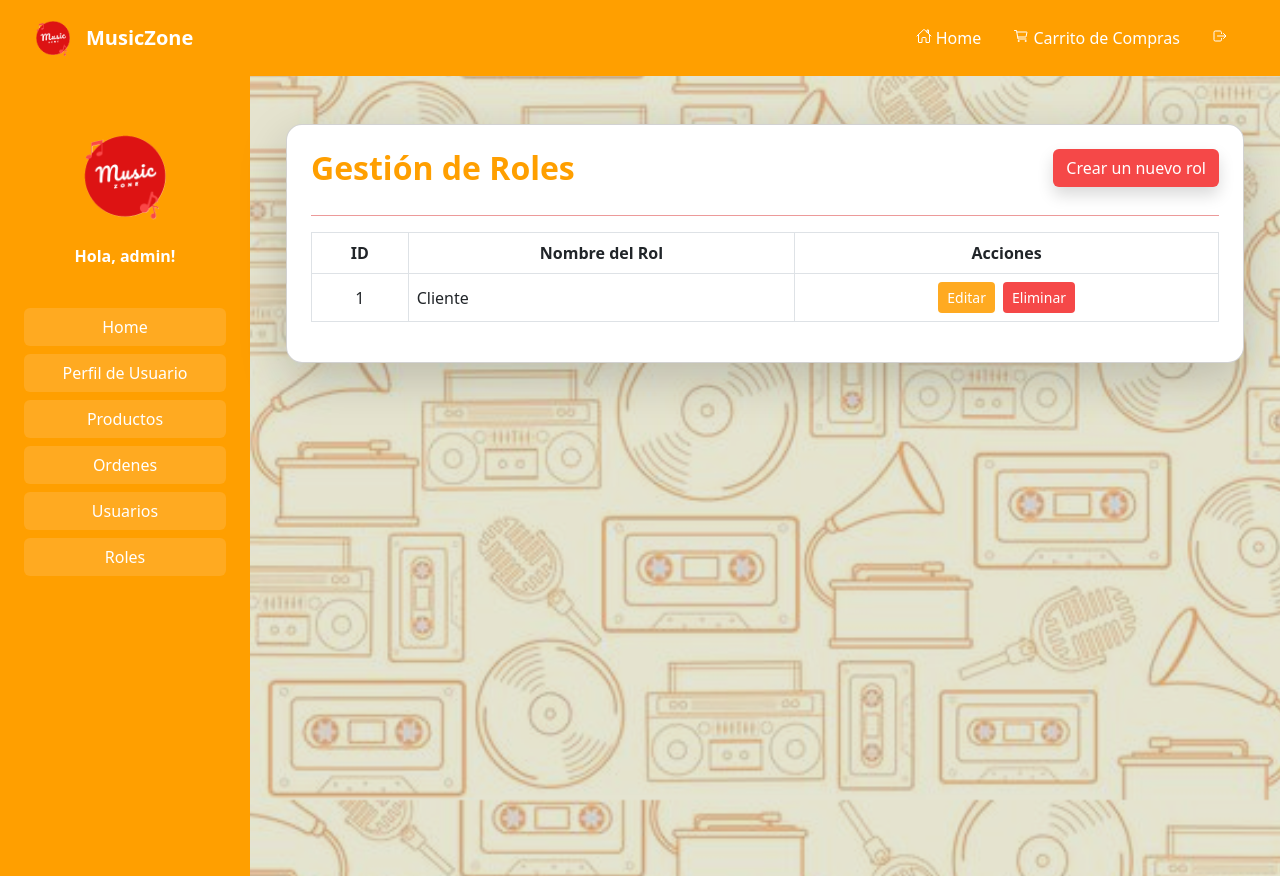
After one commit to MarianaG22/MusicZone, a Django app: page /usuarios/roles/ in a window 1280 px wide. The commit adds this page. Run offline with Django 5.2, Linux system fonts and the light colour scheme; a user stored in the database is signed in; data comes from the database, SQL or seed files in the repository; some libraries are stand-ins or nearby versions.

Commit message:
fix - Crud Roles

```diff
--- a/MusicZone/MusicZone/templates/base.html
+++ b/MusicZone/MusicZone/templates/base.html
@@ -88,6 +88,9 @@
                 <li class="nav-item mb-2">
                     <a href="{% url 'users:user' %}" class="btn w-100" style="background-color: #ffaa21; color: white;">Usuarios</a>
                 </li>
+                <li class="nav-item mb-2">
+                    <a href="{% url 'users:role' %}" class="btn w-100" style="background-color: #ffaa21; color: white;">Roles</a>
+                </li>
                 {% endif %}
             </ul>
         </div>
@@ -120,6 +123,9 @@
                     <li class="nav-item mb-2">
                         <a href="{% url 'users:user' %}" class="btn w-100" style="background-color: #ffaa21; color: white;">Usuarios</a>
                     </li>
+                    <li class="nav-item mb-2">
+                    <a href="{% url 'users:role' %}" class="btn w-100" style="background-color: #ffaa21; color: white;">Roles</a>
+                    </li>
                     {% endif %}
                 </ul>
             </div>
--- a/MusicZone/Users/static/js/roles.js
+++ b/MusicZone/Users/static/js/roles.js
@@ -1,67 +1,44 @@
-document.addEventListener('DOMContentLoaded', function () {
-    const createModal = document.getElementById('addRoleModal');
-    const editModal = document.getElementById('editRoleModal');
-    const deleteModal = document.getElementById('deleteRoleModal');
-    const rolesModalElement = document.getElementById('rolesModal');
-    const rolesModalInstance = bootstrap.Modal.getInstance(rolesModalElement) || new bootstrap.Modal(rolesModalElement);
+// Modal de crear rol
+function openCreateModal() {
+    document.getElementById('addRoleModal').style.display = 'block';
+}
 
-    let nextModal = null;
+function closeCreateModal() {
+    document.getElementById('addRoleModal').style.display = 'none';
+}
+// Modal de editar rol
+function openEditModal(elemento) {
+    const modal = document.getElementById("editRoleModal");
 
-    // Preparar datos para el modal de edición
-    editModal.addEventListener('show.bs.modal', function (event) {
-        const button = event.relatedTarget;
-        const roleId = button.getAttribute('data-role-id');
-        const roleName = button.getAttribute('data-role-name');
+    // Obtener los datos desde el botón o elemento
+    const roleId = elemento.getAttribute("data-id");
+    const roleName = elemento.getAttribute("data-name");
 
-        document.getElementById('edit_role_id').value = roleId;
-        document.getElementById('edit_role_name').value = roleName;
-    });
+    // Llenar los campos del modal
+    document.getElementById("edit_role_id").value = roleId;
+    document.getElementById("edit_role_name").value = roleName;
 
-    // Preparar datos para el modal de eliminación
-    deleteModal.addEventListener('show.bs.modal', function (event) {
-        const button = event.relatedTarget;
-        const roleId = button.getAttribute('data-role-id');
-        const roleName = button.getAttribute('data-role-name');
+    // Actualizar la acción del formulario
+    const formEditar = document.getElementById("editForm");
+    formEditar.action = `/usuarios/roles_edit/${roleId}/`;
 
-        document.getElementById('delete_role_name').textContent = roleName;
-        document.getElementById('deleteRoleForm').action = `/usuarios/roles/delete/${roleId}/`;
-    });
+    // Mostrar modal
+    modal.style.display = "block";
+}
 
-    // Detectar clic en botones de editar o eliminar
-    document.querySelectorAll('[data-bs-target="#editRoleModal"], [data-bs-target="#deleteRoleModal"]').forEach(button => {
-        button.addEventListener('click', function (e) {
-            e.preventDefault();
+function closeEditModal() {
+    document.getElementById("editRoleModal").style.display = "none";
+}
 
-            const targetId = button.getAttribute('data-bs-target');
-            nextModal = new bootstrap.Modal(document.querySelector(targetId));
+// Modal de eliminación
+function openDeleteModal(roleId, roleName) {
+    const form = document.getElementById('deleteForm');
+    form.action = `/usuarios/roles_delete/${roleId}/`;
+    document.getElementById('delete_role_name').textContent = `"${roleName}"`;
+    document.getElementById('deleteModal').style.display = "block";
+}
 
-            rolesModalInstance.hide(); // Oculta modal de roles pero no elimina el backdrop
-        });
-    });
-
-    // Al cerrarse rolesModal, mostrar el modal siguiente (edit o delete)
-    rolesModalElement.addEventListener('hidden.bs.modal', function () {
-        if (nextModal) {
-            nextModal.show();
-            nextModal = null;
-        } else {
-            // Solo eliminar el fondo oscuro cuando se cierra completamente rolesModal
-            const backdrop = document.querySelector('.modal-backdrop');
-            if (backdrop) {
-                backdrop.parentNode.removeChild(backdrop);
-            }
-        }
-    });
-
-    // Cuando se cierre editModal o deleteModal, volver a mostrar rolesModal
-    [editModal, deleteModal, createModal].forEach(modal => {
-        modal.addEventListener('hidden.bs.modal', function () {
-            rolesModalInstance.show();
-        });
-    });
-
-    // Mostrar el modal de roles cuando se cierre el modal de crear rol
-    createModal.addEventListener('hidden.bs.modal', function () {
-        rolesModalInstance.show(); // Muestra rolesModal cuando el modal de crear rol se cierra
-    });
-});
+function closeDeleteModal() {
+    // Ocultar modal cuando el usuario le de en cerrar
+    document.getElementById('deleteModal').style.display = "none";
+}
--- /dev/null
+++ b/MusicZone/Users/templates/roles/role.html
@@ -0,0 +1,133 @@
+{% extends 'base.html' %}
+
+{% load static %}
+
+{% block title %}Gestión de Usuarios{% endblock %}
+
+{% block content %}
+<!-- Bootstrap JS (necesario para dropdowns) -->
+<script src="https://cdn.jsdelivr.net/npm/bootstrap@5.3.0/dist/js/bootstrap.bundle.min.js"></script>
+<link href="https://cdn.jsdelivr.net/npm/bootstrap@5.3.0/dist/css/bootstrap.min.css" rel="stylesheet">
+
+<div class="container py-4">
+    <div class="card shadow-lg rounded-4 p-4" style="background-color:white;">
+        <div class="row mb-4 align-items-center">
+            <div class="col-12 col-md-6">
+                <h2 class="fw-bold mb-0" style="color: #ff9f00;">Gestión de Roles</h2>
+            </div>
+            <!-- Botón crear proyecto -->
+             <div class="col-12 col-md-6 text-md-end mt-2 mt-md-0">
+                <button onclick="openCreateModal()" class="btn shadow" style="background-color: rgb(245, 72, 72); color: white;">
+                Crear un nuevo rol
+            </button>
+            </div>
+        </div>
+        <hr class="border-1 opacity-75 mt-1 mb-3" style="color: rgb(230, 120, 120);">
+
+        <div class="table-responsive">
+            <table id="usersTable" class="table table-bordered table-hover align-middle">
+                <thead class="text-center" style="background-color: #ff9f00; color: white;">
+                    <tr>
+                        <th>ID</th>
+                        <th>Nombre del Rol</th>
+                        <th>Acciones</th>
+                    </tr>
+                </thead>
+                <tbody>
+                    {% for rol in roles %}
+                    <tr>
+                        <td class="text-center">{{ rol.id }}</td>
+                        <td>{{ rol.role }}</td>
+                        <td>
+                            <div class="d-flex flex-column flex-md-row gap-2 justify-content-center">
+                                <!-- Botón para abrir el modal de edición de rol -->
+                                <a href="javascript:void(0);" onclick="openEditModal(this)"
+                                    data-id="{{ rol.id }}" data-name="{{ rol.role }}" class="btn btn-sm"
+                                   style="background-color: #ffaa21; color: white;"> Editar
+                                </a>
+
+                                <!-- Botón para abrir el modal de eliminación de rol -->
+                                <a href="javascript:void(0);"
+                                onclick="openDeleteModal('{{ rol.id }}', '{{ rol.role }}')"
+                                class="btn btn-sm" style="background-color: rgb(245, 72, 72); color: white;"> Eliminar
+                                </a>
+                            </div>
+                        </td>
+                    </tr> {% empty %} <tr>
+                        <td colspan="2" class="text-center">No hay roles registrados.</td>
+                    </tr> {% endfor %}
+                </tbody>
+            </table>
+        </div>
+    </div>
+</div>
+
+<!-- Modal para agregar rol -->
+<div id="addRoleModal" class="modal">
+    <div class="modal-dialog">
+        <form id="createForm" method="POST" action="{% url 'users:add_role' %}">
+            {% csrf_token %}
+            <div class="modal-content">
+                <div class="modal-header" style="background-color: #ff9f00; color: white;">
+                    <h5 class="modal-title" id="addRoleModalLabel">Crear Nuevo Rol</h5>
+                    <span class="close" type="submit" onclick="closeCreateModal()">&times; </span>
+                </div>
+                <div class="modal-body">
+                    <div class="mb-3">
+                        <label for="role" class="form-label">Nombre del Rol</label>
+                        <input type="text" name="role" id="role" class="form-control" required>
+                    </div>
+                </div>
+                <div class="modal-footer">
+                    <button type="submit" class="btn shadow" style="background-color: rgb(245, 72, 72); color: white;">Crear Rol</button>
+                </div>
+            </div>
+        </form>
+    </div>
+</div>
+<!-- Modal para editar rol-->
+<div id="editRoleModal" class="modal">
+    <div class="modal-dialog">
+        <form id="editForm" method="POST">
+            {% csrf_token %}
+            <div class="modal-content">
+                <div class="modal-header bg-warning text-white">
+                    <h5 class="modal-title">Editar Rol</h5>
+                    <span class="close" type="submit" onclick="closeEditModal()">&times;</span>
+                </div>
+                <div class="modal-body">
+                    <input type="hidden" name="role_id" id="edit_role_id">
+                    <div class="mb-3">
+                        <label for="edit_role_name" class="form-label">Nombre del Rol</label>
+                        <input type="text" class="form-control" name="role_name" id="edit_role_name">
+                    </div>
+                </div>
+                <div class="modal-footer">
+                    <button type="submit" class="btn shadow" style="background-color: rgb(245, 72, 72); color: white;">Guardar cambios</button>
+                </div>
+            </div>
+        </form>
+    </div>
+</div>
+<!-- Modal de Confirmar Eliminación -->
+<div id="deleteModal" class="modal">
+    <div class="modal-dialog">
+        <form method="POST" id="deleteForm">
+            {% csrf_token %}
+            <div class="modal-content">
+                <div class="modal-header bg-danger text-white">
+                    <h5 class="modal-title">Eliminar Rol</h5>
+                    <span class="close" type="submit" onclick="closeDeleteModal()">&times;</span>
+                </div>
+                <div class="modal-body">
+                    <p>¿Estás seguro de que deseas eliminar el rol "<span id="delete_role_name"></span>"?</p>
+                </div>
+                <div class="modal-footer">
+                    <button type="submit" class="btn btn-danger">Si, eliminar</button>
+                </div>
+            </div>
+        </form>
+    </div>
+</div>
+<script src="{% static 'js/roles.js' %}"></script>
+{% endblock %}
--- a/MusicZone/Users/urls.py
+++ b/MusicZone/Users/urls.py
@@ -9,8 +9,8 @@ urlpatterns = [
    path('editar/<int:usuario_id>/', views.edit_user, name='edit_user'),
    path('eliminar/<int:usuario_id>/', views.remove_user, name='remove_user'),
 
-   path('roles/add/', views.add_role, name='add_role'),
-   path('roles/edit/int:role_id/', views.edit_role, name='edit_role'),
-   path('roles/delete/<int:role_id>/', views.delete_role, name='delete_role'),
-
+   path('roles/', views.role, name='role'),
+   path('roles_add/', views.add_role, name='add_role'),
+   path('roles_edit/<int:role_id>/', views.edit_role, name='edit_role'),
+   path('roles_delete/<int:role_id>/', views.delete_role, name='delete_role'),
 ]
--- a/MusicZone/Users/views.py
+++ b/MusicZone/Users/views.py
@@ -9,8 +9,7 @@ from .models import User, Role
 @login_required
 def user(request):
     usuarios = User.objects.all()
-    roles = Role.objects.all()
-    return render(request, 'users/user.html', {'usuarios': usuarios,'roles': roles})
+    return render(request, 'users/user.html', {'usuarios': usuarios})
 
 @staff_member_required(login_url='/')
 @login_required
@@ -74,6 +73,12 @@ def remove_user(request, usuario_id):
 
 @staff_member_required(login_url='/')
 @login_required
+def role(request):
+    roles = Role.objects.all()
+    return render(request, 'roles/role.html', {'roles': roles})
+
+@staff_member_required(login_url='/')
+@login_required
 def add_role(request):
     if request.method == 'POST':
         nombre_rol = request.POST.get('role')
@@ -83,15 +88,15 @@ def add_role(request):
         else:
             messages.error(request, 'Este rol ya existe.')
             return redirect('users:user')
-    return redirect('users:user')
+    return redirect('users:role')
 
 @staff_member_required(login_url='/')
 @login_required
-def edit_role(request):
+def edit_role(request, role_id):
+    rol = get_object_or_404(Role, pk=role_id)
+    roles = Role.objects.all()
     if request.method == 'POST':
-        role_id = request.POST.get('role_id')
         new_name = request.POST.get('role_name')
-        rol = get_object_or_404(Role, pk=role_id)
 
         if Role.objects.filter(role=new_name).exclude(pk=role_id).exists():
             messages.error(request, 'Este nombre de rol ya está en uso.')
@@ -99,8 +104,8 @@ def edit_role(request):
             rol.role = new_name
             rol.save()
             messages.success(request, 'Rol actualizado correctamente.')
-
-    return redirect('users:user')
+            return redirect('users:role')
+    return render(request, 'roles/role.html', {'roles': roles})
 
 @staff_member_required(login_url='/')
 @login_required
@@ -109,5 +114,5 @@ def delete_role(request, role_id):
     if request.method == 'POST':
         rol.delete()
         messages.success(request, 'Rol eliminado correctamente.')
-        return redirect('users:user')
-    return redirect('users:user')
+        return redirect('users:role')
+    return redirect('users:role')
```
Also changed, not shown: MusicZone/Users/templates/partials/modal_create_role.html (deleted, +0 -23 lines), MusicZone/Users/templates/partials/modal_delete_role.html (deleted, +0 -21 lines), MusicZone/Users/templates/partials/modal_edit_role.html (deleted, +0 -23 lines), MusicZone/Users/templates/partials/modal_roles.html (deleted, +0 -54 lines), MusicZone/Users/templates/users/user.html (+0 -11 lines).
